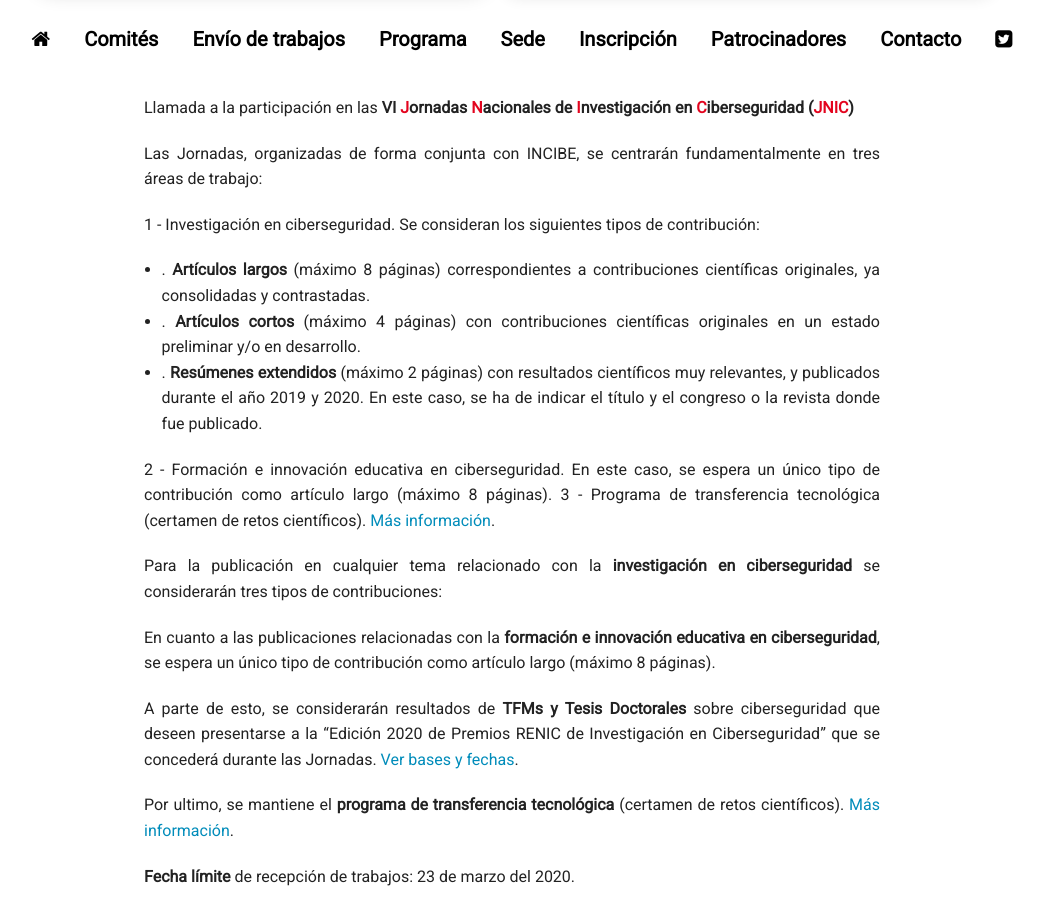
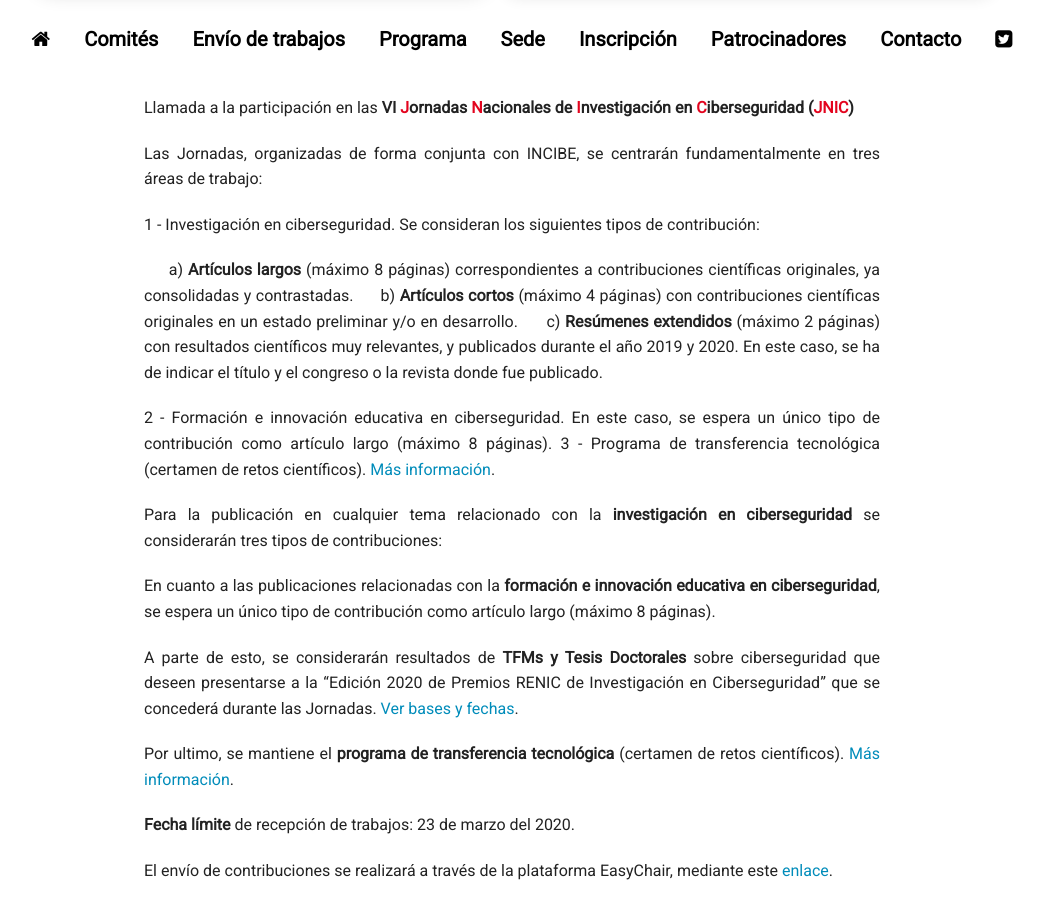
Before and after one commit to jnic2020/jnic2021.github.io, a Jekyll site: the page built from trabajos.md, in a window 1280 px wide and 900 px high, scrolled down 354 px. Shown: the whole window, without its empty margins (128-1172 px from the left). Built offline with Jekyll 4.4.1, drawn with Linux system fonts in a browser that asks for light colours; nearby versions of some CDN libraries; part of the change alters nothing that is shown.

```diff
--- a/trabajos.md
+++ b/trabajos.md
@@ -11,9 +11,9 @@ Las Jornadas, organizadas de forma conjunta con INCIBE, se centrarán fundamenta
 
 1 - Investigación en ciberseguridad. Se consideran los siguientes tipos de contribución:
 
-* . __Artículos largos__ (máximo 8 páginas) correspondientes a contribuciones científicas originales, ya consolidadas y contrastadas.
-* . __Artículos cortos__ (máximo 4 páginas) con contribuciones científicas originales en un estado preliminar y/o en desarrollo.
-* . __Resúmenes extendidos__ (máximo 2 páginas) con resultados científicos muy relevantes, y publicados durante el año 2019 y 2020. En este caso, se ha de indicar el título y el congreso o la revista donde fue publicado.
+&nbsp;&nbsp;&nbsp;&nbsp; a) __Artículos largos__ (máximo 8 páginas) correspondientes a contribuciones científicas originales, ya consolidadas y contrastadas.
+&nbsp;&nbsp;&nbsp;&nbsp; b) __Artículos cortos__ (máximo 4 páginas) con contribuciones científicas originales en un estado preliminar y/o en desarrollo.
+&nbsp;&nbsp;&nbsp;&nbsp; c) __Resúmenes extendidos__ (máximo 2 páginas) con resultados científicos muy relevantes, y publicados durante el año 2019 y 2020. En este caso, se ha de indicar el título y el congreso o la revista donde fue publicado.
 
 2 - Formación e innovación educativa en ciberseguridad. En este caso, se espera un único tipo de contribución como artículo largo (máximo 8 páginas).
 3 - Programa de transferencia tecnológica (certamen de retos científicos). [Más información](https://transferencia.jnic.es/edicion-2019-20).
```
